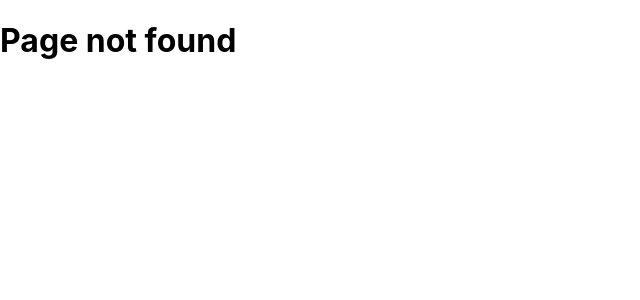
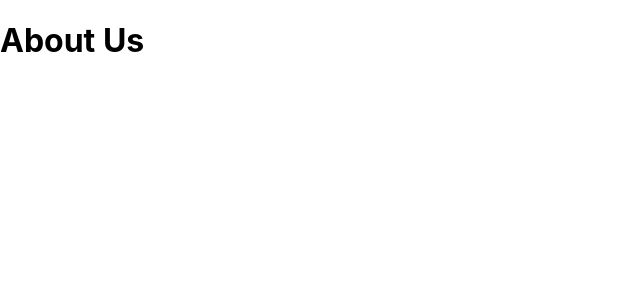
Before and after one commit to kingdanie/pneuma, a Next.js app in the folder pneumaoutsourcing/: page /services in a window 1280 px wide. Before the commit this address had no page. Shown: the top 300 px of the page, without its empty margins (0-640 px from the left). Built offline with nearby package versions, Linux system fonts and the light colour scheme.

Commit message:
services init

```diff
--- /dev/null
+++ b/pneumaoutsourcing/pages/services.tsx
@@ -0,0 +1,8 @@
+
+export default function Services() {
+    return (
+        <div>
+            <h1>About Us</h1>
+        </div>
+    )
+}
```
